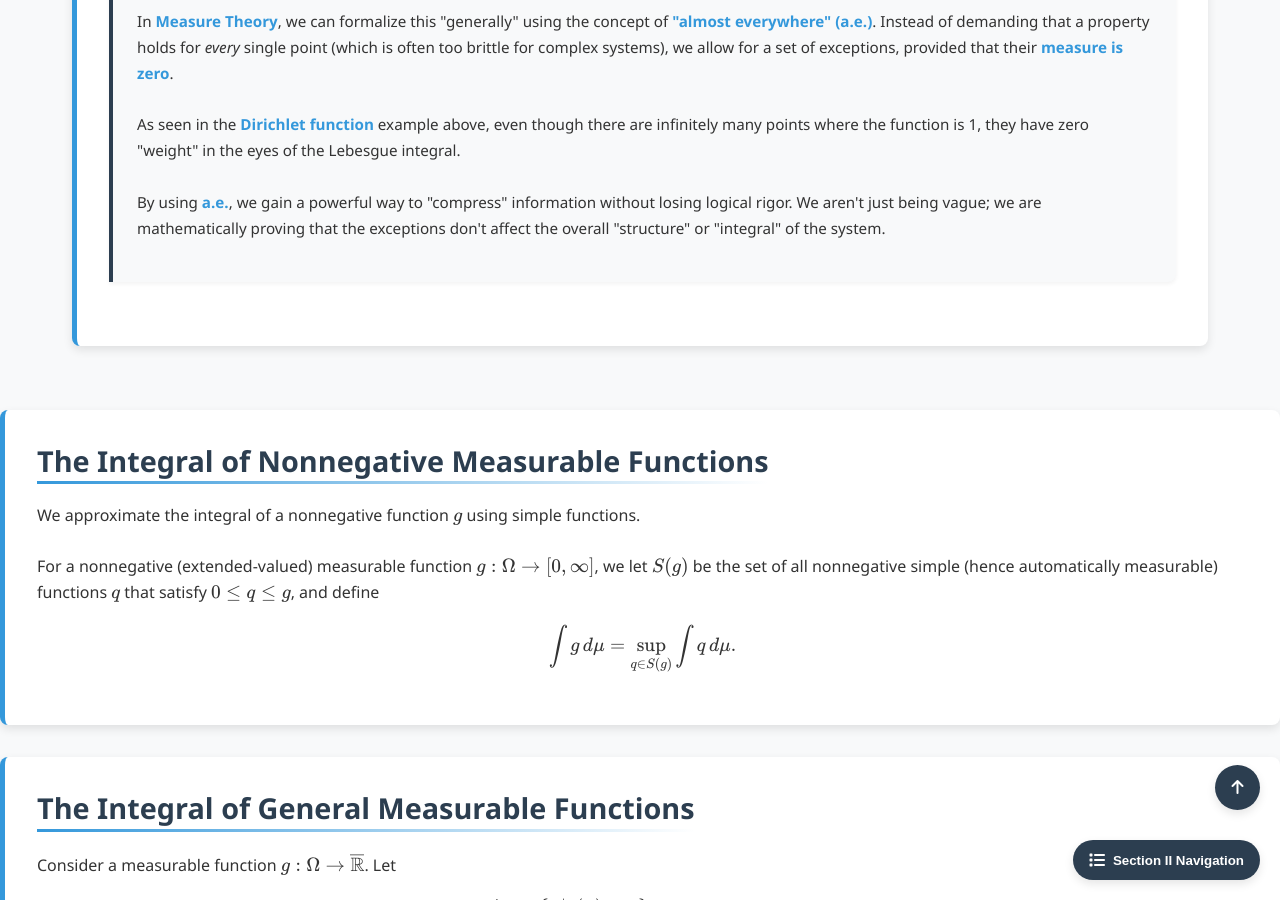
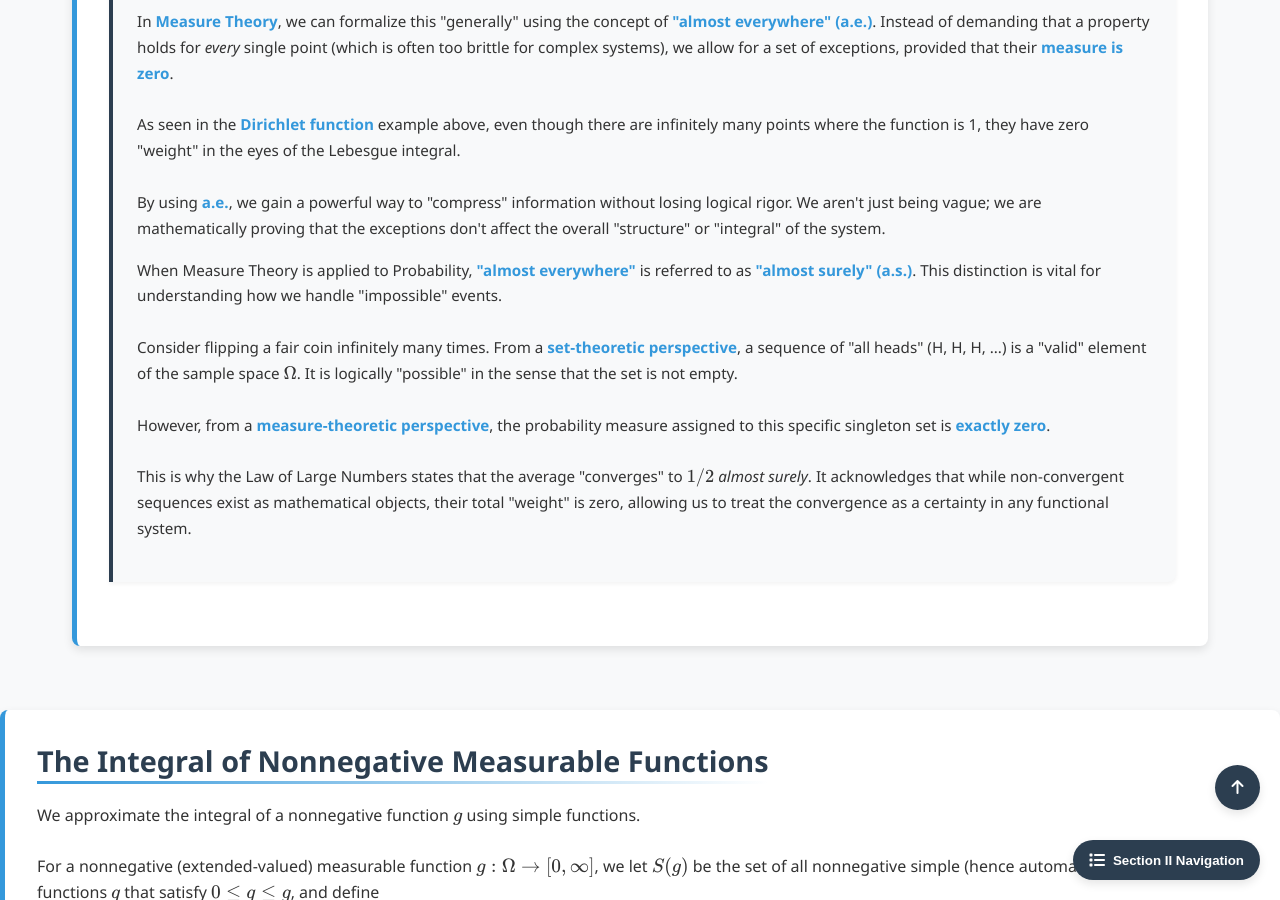
Before and after one commit to Yusukey01/yusukey01.github.io, a Jekyll site: the page built from Mathematics/Calculus/lebesgue.html, in a window 1280 px wide and 900 px high, scrolled down 3450 px. Built offline with Jekyll 4.4.1, drawn with Linux system fonts in a browser that asks for light colours.

Commit message:
added insight and updated link

```diff
--- a/Mathematics/Calculus/lebesgue.html
+++ b/Mathematics/Calculus/lebesgue.html
@@ -243,6 +243,21 @@ uses_python: false
                         logical rigor. We aren't just being vague; we are mathematically proving that the exceptions don't
                         affect the overall "structure" or "integral" of the system.
                     </p>
+                    <p>
+                        When Measure Theory is applied to Probability, <strong>"almost everywhere"</strong> is referred to as <strong>"almost surely" (a.s.)</strong>.
+                        This distinction is vital for understanding how we handle "impossible" events.
+                        <br><br>
+                        Consider flipping a fair coin infinitely many times. From a <strong>set-theoretic perspective</strong>, a sequence of
+                        "all heads" (H, H, H, ...) is a "valid" element of the sample space \(\Omega\). It is logically "possible" in the sense
+                        that the set is not empty.
+                        <br><br>
+                        However, from a <strong>measure-theoretic perspective</strong>, the probability measure assigned to this specific singleton set is
+                        <strong>exactly zero</strong>.
+                        <br><br>
+                        This is why the Law of Large Numbers states that the average "converges" to \(1/2\) <em>almost surely</em>. It acknowledges that
+                        while non-convergent sequences exist as mathematical objects, their total "weight" is zero, allowing us to treat the convergence
+                        as a certainty in any functional system.
+                    </p>
                 </div>
             </div>
 
--- a/Mathematics/Probability/importance_sampling.html
+++ b/Mathematics/Probability/importance_sampling.html
@@ -367,7 +367,7 @@ uses_python: false
                 <p>
                     This estimator is <strong>biased</strong> for finite \(N_s\) because it involves a ratio of random variables,
                     but it is <strong>consistent</strong>: as \(N_s \to \infty\), the bias vanishes and the estimator converges
-                    almost surely to the true expectation.
+                    <a href="..\Calculus\lebesgue.html#cf"><strong>almost surely</strong></a> to the true expectation.
                 </p>
 
                 <p>
@@ -426,8 +426,8 @@ uses_python: false
                     </ul>
                 </p>
 
-                <p>
-                    To sample from each intermediate distribution \(p_j\), we use a <a href="markov.html"><strong>Markov chain transition kernel</strong></a>:
+                <p><a
+                    To sample from each intermediate distribution \(p_j\), we use a  href="markov.html"><strong>Markov chain transition kernel</strong></a>:
                     \[
                     T_j(\mathbf{x}, \mathbf{x}') = p_j(\mathbf{x}' \mid \mathbf{x})
                     \]
```
